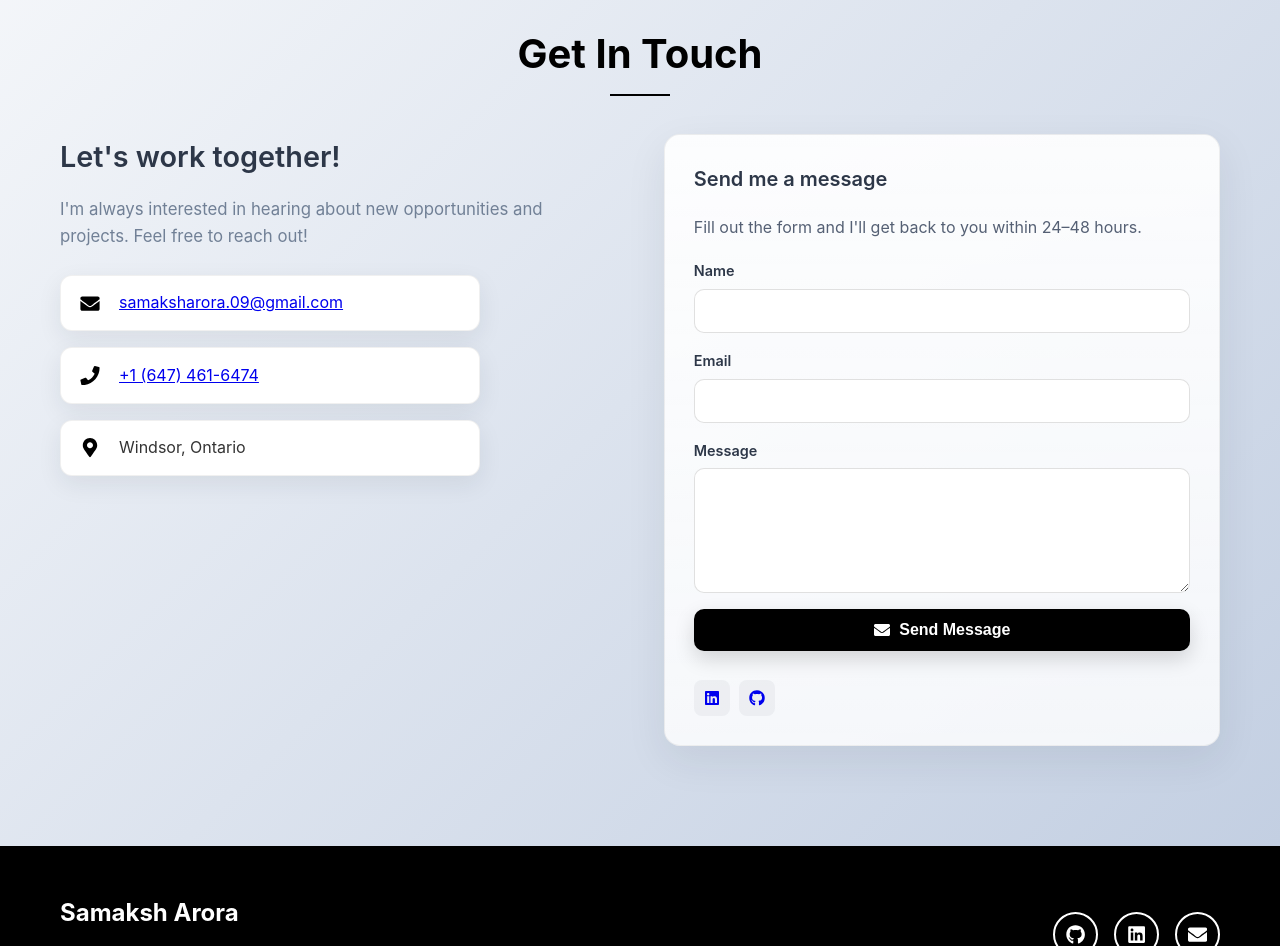
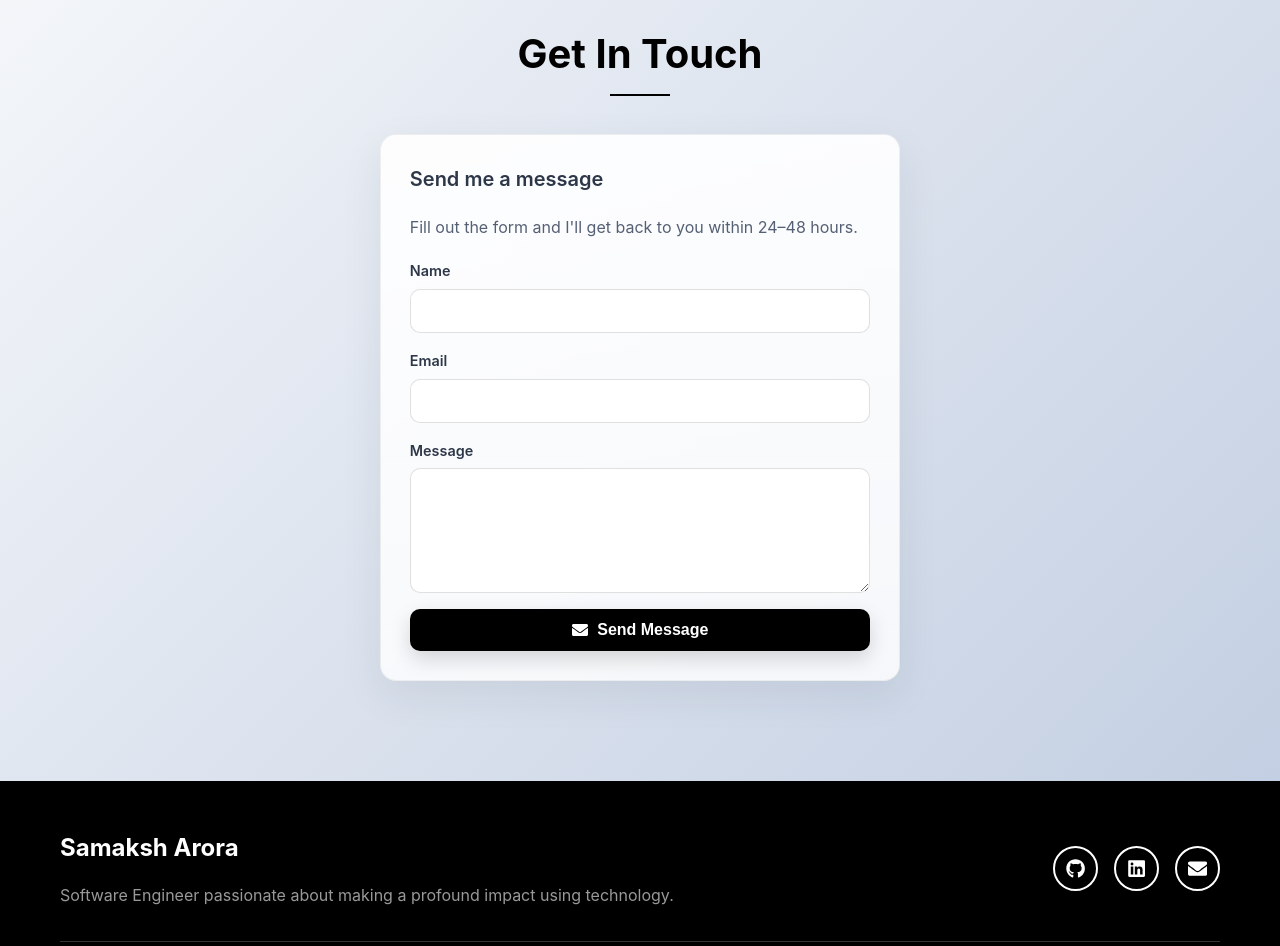
Before and after one commit to samaksh-arora/portfolio, a React (Create React App) app: page / in a window 1280 px wide. Shown: the part 9340-10286 px from the top of the page. Built offline with nearby package versions, Linux system fonts and the light colour scheme.

Commit message:
Refactor Contact component: remove unnecessary contact details and social links, update layout for improved user experience

```diff
--- a/src/components/Contact.css
+++ b/src/components/Contact.css
@@ -4,64 +4,16 @@
   background: linear-gradient(135deg, #f5f7fa 0%, #c3cfe2 100%);
 }
 
-/* layout: keep two columns but visually balance without a form */
 .contact-content {
-  display: grid;
-  grid-template-columns: 1fr 1fr;
-  gap: 3rem;
-  align-items: start;
+  display: flex;
+  justify-content: center;
   margin-top: 2rem;
-  min-height: 320px; /* gives the right column presence */
 }
 
-/* left column */
-.contact-info h3 {
-  font-size: 1.8rem;
-  color: #2d3748;
-  margin-bottom: 1rem;
-  font-weight: 600;
-}
-
-.contact-info p {
-  font-size: 1.05rem;
-  color: #718096;
-  line-height: 1.6;
-  margin-bottom: 1.6rem;
-}
-
-/* contact list items (cards) */
-.contact-details {
-  display: flex;
-  flex-direction: column;
-  gap: 1rem;
-  max-width: 420px;
-}
-
-.contact-item {
-  display: flex;
-  align-items: center;
-  gap: 1rem;
-  padding: 0.9rem 1rem;
-  background: white;
-  border-radius: 12px;
-  box-shadow: 0 8px 24px rgba(25, 40, 50, 0.08);
-  transition: transform 0.28s ease, box-shadow 0.28s ease;
-  border: 1px solid rgba(0, 0, 0, 0.06);
-}
-
-.contact-item:hover {
-  transform: translateX(6px);
-  box-shadow: 0 14px 40px rgba(25, 40, 50, 0.12);
-}
-
-.contact-icon {
-  font-size: 1.2rem;
-  color: #000000;
-  min-width: 26px;
-}
-
-/* right column: purposeful contact card */
+/* contact form card */
 .contact-card {
+  width: 100%;
+  max-width: 520px;
   background: linear-gradient(180deg, rgba(255,255,255,0.9), rgba(255,255,255,0.8));
   padding: 1.8rem;
   border-radius: 16px;
@@ -69,11 +21,9 @@
   border: 1px solid rgba(0, 0, 0, 0.06);
   display: flex;
   flex-direction: column;
-  justify-content: flex-start;
   gap: 1.25rem;
 }
 
-/* headline inside the right card */
 .contact-card h4 {
   margin: 0;
   font-size: 1.25rem;
@@ -81,7 +31,6 @@
   font-weight: 600;
 }
 
-/* short supporting text */
 .contact-card p {
   margin: 0;
   color: #556074;
@@ -152,34 +101,9 @@
   box-shadow: 0 18px 36px rgba(0, 0, 0, 0.2);
 }
 
-/* social row (small icons) */
-.contact-socials {
-  display: flex;
-  gap: 0.6rem;
-  align-items: center;
-  margin-top: 0.6rem;
-}
-
-.social-pill {
-  padding: 0.45rem;
-  border-radius: 8px;
-  background: rgba(74,85,104,0.06);
-  display: inline-flex;
-  align-items: center;
-  justify-content: center;
-  min-width: 36px;
-  min-height: 36px;
-}
-
 /* responsiveness */
 @media (max-width: 992px) {
-  .contact-content {
-    grid-template-columns: 1fr;
-    gap: 1.75rem;
-  }
-
   .contact-card {
-    min-height: auto;
     padding: 1.4rem;
   }
 }
--- a/src/components/Contact.jsx
+++ b/src/components/Contact.jsx
@@ -1,5 +1,5 @@
 import React from 'react';
-import { FaEnvelope, FaPhone, FaMapMarkerAlt, FaLinkedin, FaGithub } from 'react-icons/fa';
+import { FaEnvelope } from 'react-icons/fa';
 import './Contact.css';
 
 const Contact = () => {
@@ -9,37 +9,6 @@ const Contact = () => {
         <h2 className="section-title">Get In Touch</h2>
 
         <div className="contact-content">
-          {/* Left side */}
-          <div className="contact-info">
-            <h3>Let's work together!</h3>
-            <p>
-              I'm always interested in hearing about new opportunities
-              and projects. Feel free to reach out!
-            </p>
-
-            <div className="contact-details">
-              <div className="contact-item">
-                <FaEnvelope className="contact-icon" />
-                <span>
-                  <a href="mailto:samaksharora.09@gmail.com">
-                    samaksharora.09@gmail.com
-                  </a>
-                </span>
-              </div>
-              <div className="contact-item">
-                <FaPhone className="contact-icon" />
-                <span>
-                  <a href="tel:+16474616474">+1 (647) 461-6474</a>
-                </span>
-              </div>
-              <div className="contact-item">
-                <FaMapMarkerAlt className="contact-icon" />
-                <span>Windsor, Ontario</span>
-              </div>
-            </div>
-          </div>
-
-          {/* Right side: Formspree contact form */}
           <div className="contact-card">
             <h4>Send me a message</h4>
             <p>
@@ -70,25 +39,6 @@ const Contact = () => {
                 <FaEnvelope /> Send Message
               </button>
             </form>
-
-            <div className="contact-socials">
-              <a
-                href="https://linkedin.com/in/arorasamaksh"
-                target="_blank"
-                rel="noopener noreferrer"
-                className="social-pill"
-              >
-                <FaLinkedin />
-              </a>
-              <a
-                href="https://github.com/samaksh-arora"
-                target="_blank"
-                rel="noopener noreferrer"
-                className="social-pill"
-              >
-                <FaGithub />
-              </a>
-            </div>
           </div>
         </div>
       </div>
```
